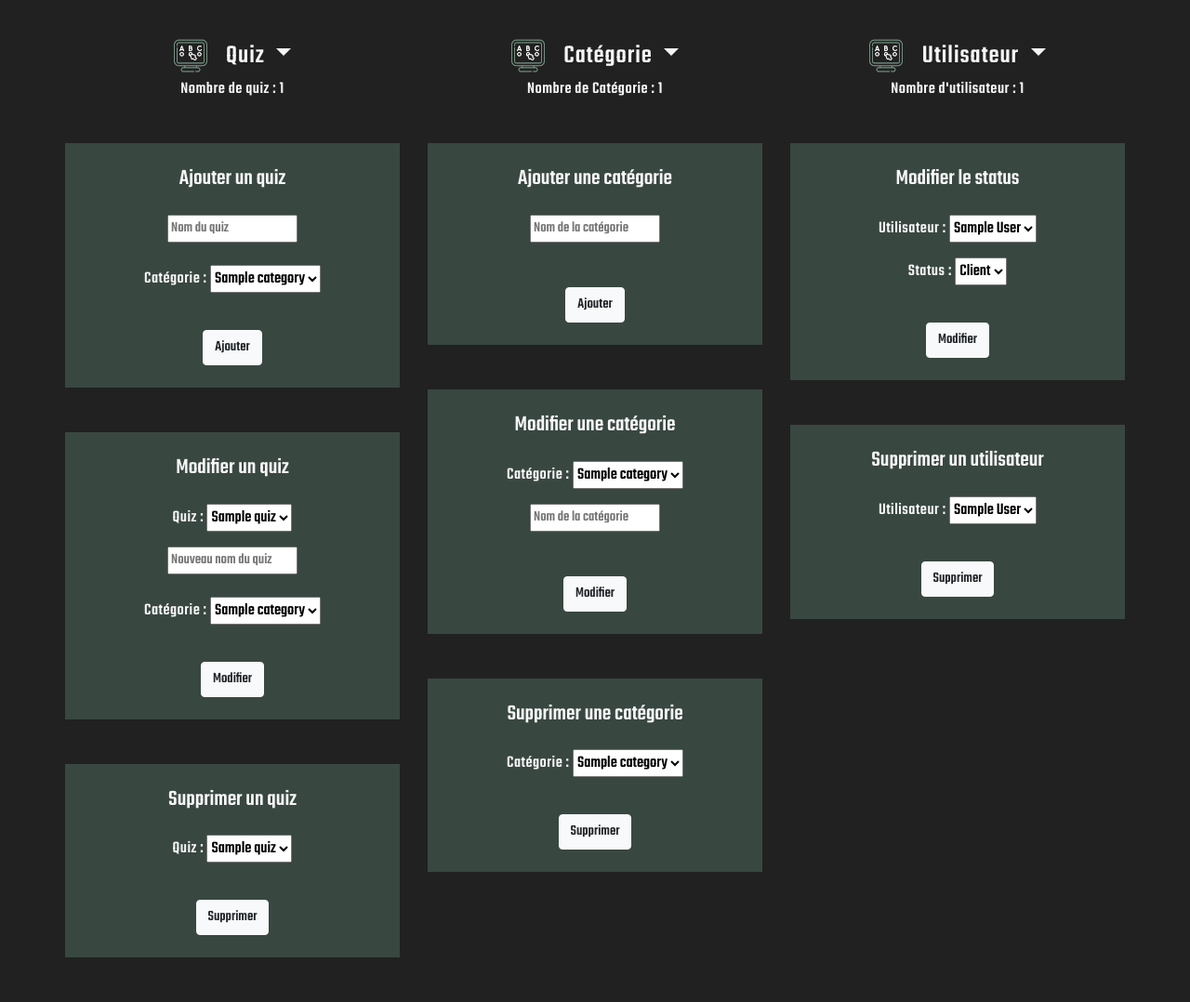
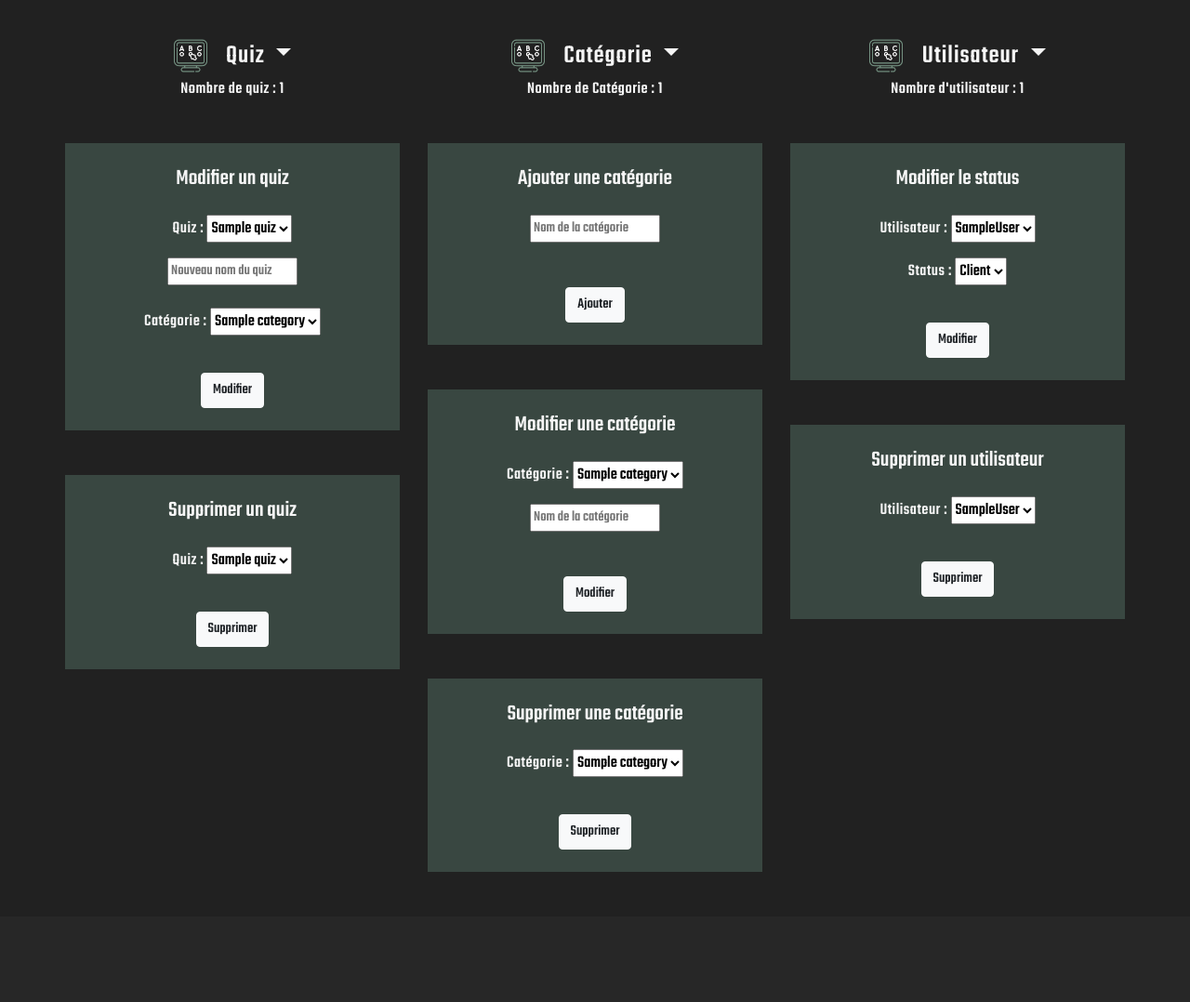
Before and after one commit to LenaPancher/quizz, a PHP site: page /dashboard.php in a window 1280 px wide. Shown: the part 76-1154 px from the top of the page at 93% size. After the commit the page ends 1014 px from the top, so only its background shows below. Run offline with PHP 8.4, Linux system fonts and the light colour scheme; tables that the repository leaves empty or names only in its code hold one stand-in row (values such as "Sample post"); some libraries are stand-ins or nearby versions.

Commit message:
test pour afficher dynamiquement le dashboard

```diff
--- a/dashboard.php
+++ b/dashboard.php
@@ -8,7 +8,7 @@ include('choiceDashboard.php');
 <section class="container p-0">
     <div class="row my-5">
         <!-- Partie Quiz -->
-        <div class="col-4 text-center">
+        <div class="col-4 text-center" id="quiz">
             <div>
                 <h3>
                     <img src="img/testing.png" width="10%" class="mr-3">
@@ -16,29 +16,16 @@ include('choiceDashboard.php');
                             aria-haspopup="true" aria-expanded="false">Quiz
                     </button>
                     <div class="dropdown-menu" aria-labelledby="dropdownMenuButton">
-                        <a class="dropdown-item" href="#">Ajouter</a>
-                        <a class="dropdown-item" href="#">Modifier</a>
-                        <a class="dropdown-item" href="#">Supprimer</a>
+                        <a class="dropdown-item" href="#" id="addQuiz">Ajouter</a>
+                        <a class="dropdown-item" href="#" id="modifyQuiz">Modifier</a>
+                        <a class="dropdown-item" href="#" id="deleteQuiz">Supprimer</a>
                     </div>
                 </h3>
                 <p>Nombre de quiz : <?php echo nb('quiz') ?></p>
             </div>
 
             <!-- Ajouter / Modifier / Supprimer -->
-            <div class="addQuiz mt-5 py-4 blocDashBoard display">
-                <h4 class="mb-4">Ajouter un quiz</h4>
-                <form method="post" action="formDashboard.php">
-                    <input type="text" name="addNameQuiz" placeholder="Nom du quiz" required> <br><br>
-                    <p class="">Catégorie :
-                        <select name="id_category">
-                            <?php choiceCategory(); ?>
-                        </select>
-                    </p>
-                    <br>
-                    <input type="submit" class="btn btn-light" value="Ajouter">
-                </form>
-            </div>
-            <div class="modifyQuiz mt-5 py-4 blocDashBoard display">
+            <div class="modifyQuiz mt-5 py-4 blocDashBoard">
                 <h4 class="mb-4">Modifier un quiz</h4>
                 <form method="post" action="formDashboard.php">
                     <p class="">Quiz :
@@ -56,7 +43,7 @@ include('choiceDashboard.php');
                     <input type="submit" class="btn btn-light" value="Modifier">
                 </form>
             </div>
-            <div class="deleteQuiz mt-5 py-4 blocDashBoard display">
+            <div class="deleteQuiz mt-5 py-4 blocDashBoard">
                 <h4 class="mb-4">Supprimer un quiz</h4>
                 <form method="post" action="formDashboard.php">
                     <p class="">Quiz :
@@ -88,7 +75,7 @@ include('choiceDashboard.php');
             </div>
 
             <!-- Ajouter / Modifier / Supprimer -->
-            <div class="addCategory mt-5 py-4 blocDashBoard display">
+            <div class="addCategory mt-5 py-4 blocDashBoard">
                 <h4 class="mb-4">Ajouter une catégorie</h4>
                 <form method="post" action="formDashboard.php">
                     <input type="text" name="addNameCategory" placeholder="Nom de la catégorie" required> <br><br>
@@ -96,7 +83,7 @@ include('choiceDashboard.php');
                     <input type="submit" class="btn btn-light" value="Ajouter">
                 </form>
             </div>
-            <div class="modifyCategory mt-5 py-4 blocDashBoard display">
+            <div class="modifyCategory mt-5 py-4 blocDashBoard">
                 <h4 class="mb-4">Modifier une catégorie</h4>
                 <form method="post" action="formDashboard.php">
                     <p class="">Catégorie :
@@ -109,7 +96,7 @@ include('choiceDashboard.php');
                     <input type="submit" class="btn btn-light" value="Modifier"</input>
                 </form>
             </div>
-            <div class="deleteQuiz mt-5 py-4 blocDashBoard display">
+            <div class="deleteQuiz mt-5 py-4 blocDashBoard">
                 <h4 class="mb-4">Supprimer une catégorie</h4>
                 <form method="post" action="formDashboard.php">
                     <p class="">Catégorie :
@@ -140,7 +127,7 @@ include('choiceDashboard.php');
             </div>
 
             <!-- Modifier / Supprimer -->
-            <div class="modifyUser mt-5 py-4 blocDashBoard display">
+            <div class="modifyUser mt-5 py-4 blocDashBoard">
                 <h4 class="mb-4">Modifier le status</h4>
                 <form method="post" action="formDashboard.php">
                     <p class="">Utilisateur :
@@ -157,7 +144,7 @@ include('choiceDashboard.php');
                     <input type="submit" class="btn btn-light" value="Modifier">
                 </form>
             </div>
-            <div class="deleteUser mt-5 py-4 blocDashBoard display">
+            <div class="deleteUser mt-5 py-4 blocDashBoard">
                 <h4 class="mb-4">Supprimer un utilisateur</h4>
                 <form method="post" action="formDashboard.php">
                     <p class="">Utilisateur :
```
Also changed, not shown: choiceDashboard.php (+13 -7 lines), script/dashboard.js (+54 -4 lines).
